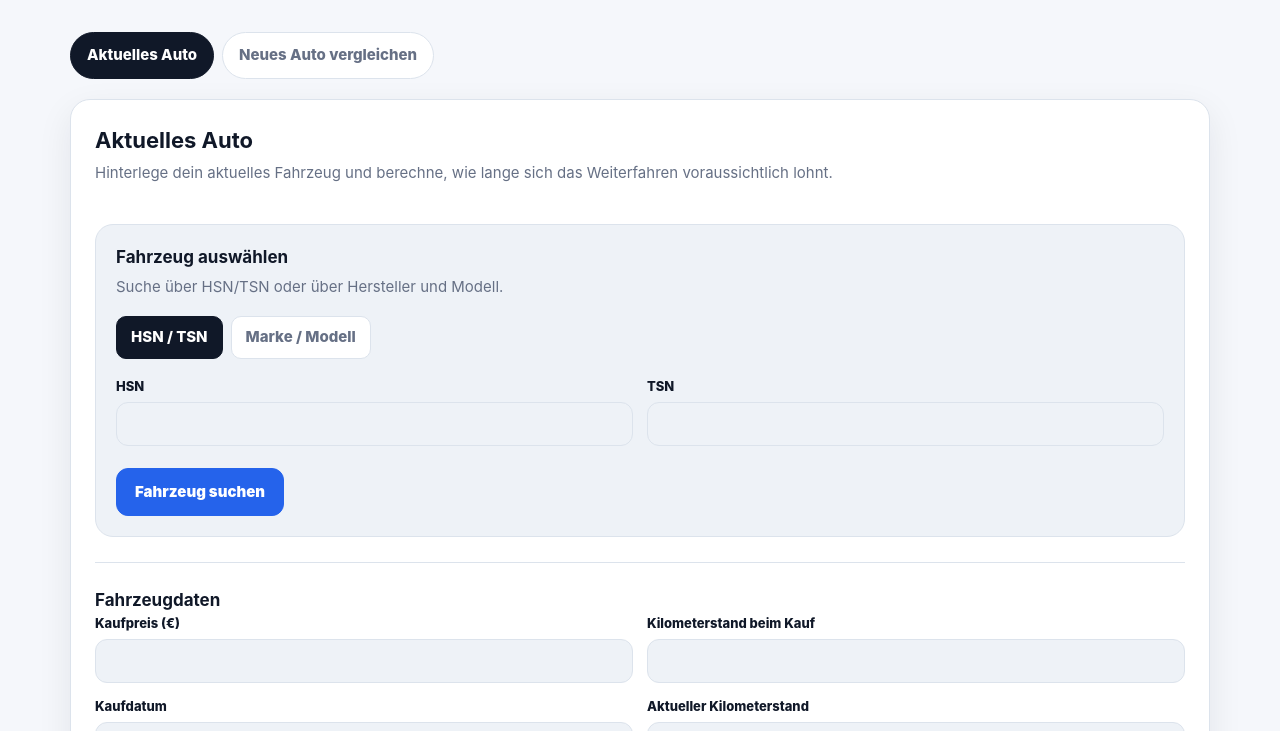
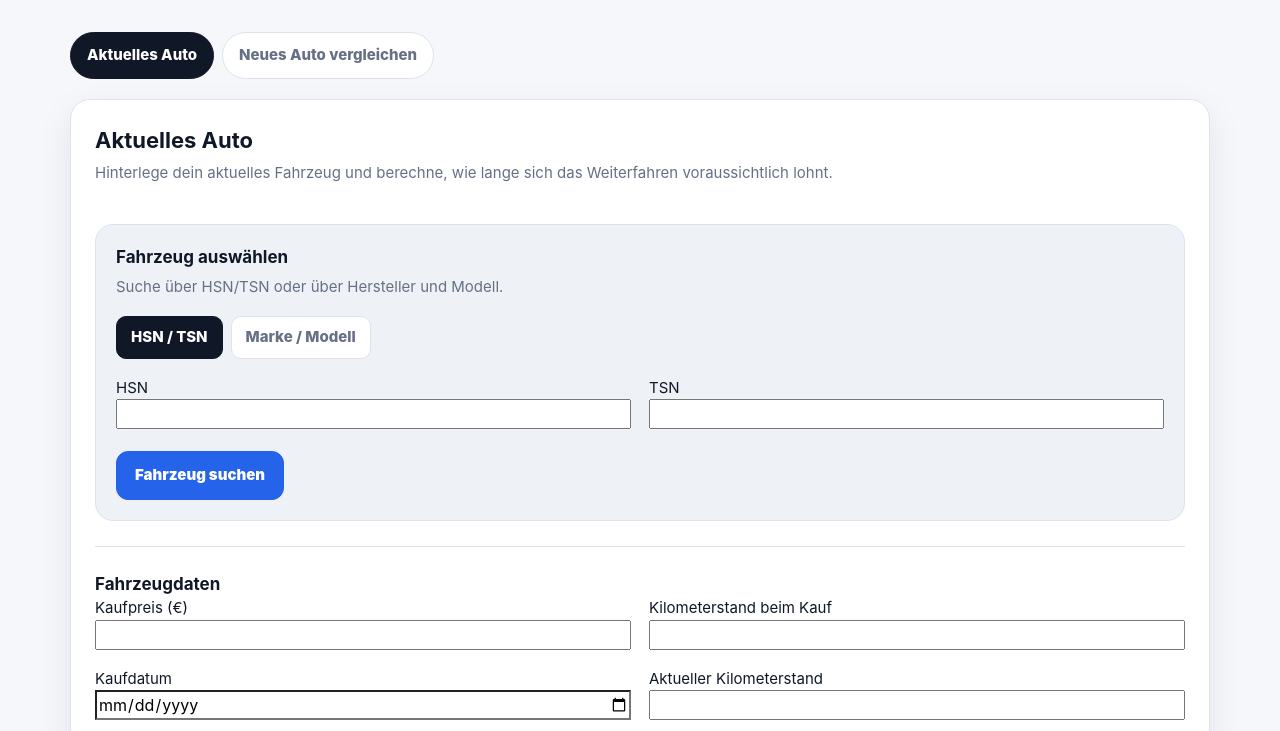
Before and after one commit to yatamci/autolohnt, a website: page index.html in a window 1280 px wide. Shown: the part 69-800 px from the top of the page. Drawn offline with Linux system fonts and the light colour scheme; no server answers.

Commit message:
styles.css aktualisieren

```diff
--- a/styles.css
+++ b/styles.css
@@ -244,66 +244,69 @@ h3 {
   margin: 0 0 18px;
 }
 
-
 /* =========================================================
-   GRID
-========================================================= */
+   FORMULARFELDER
+   ========================================================= */
 
 .grid {
   display: grid;
-
-  grid-template-columns:
-    repeat(2, minmax(0, 1fr));
-
-  gap: 14px;
+  grid-template-columns: repeat(2, minmax(0, 1fr));
+  gap: 18px;
 }
 
-.wide {
-  grid-column: 1 / -1;
+.grid > label {
+  min-width: 0;
+}
+
+input,
+select,
+textarea {
+  width: 100%;
+  min-width: 0;
+  max-width: 100%;
+  box-sizing: border-box;
+  font-size: 16px;
 }
 
 
 /* =========================================================
-   INPUTS
-========================================================= */
+   DATUMSFELDER
+   ========================================================= */
 
-label {
-  display: flex;
-  flex-direction: column;
-  gap: 6px;
+/*
+ * iOS/Safari behandelt input[type="date"] teilweise anders
+ * als normale Text- und Number-Inputs.
+ *
+ * Diese Regeln sorgen dafür, dass auch Erstzulassung und
+ * Kaufdatum exakt die gleiche Breite wie die übrigen Felder
+ * erhalten.
+ */
 
-  font-size: 13px;
-  font-weight: 800;
+input[type="date"] {
+  width: 100%;
+  min-width: 0;
+  max-width: 100%;
+  box-sizing: border-box;
+
+  -webkit-appearance: none;
+  appearance: none;
+
+  font-size: 16px;
 }
 
-input,
-select {
-  width: 100%;
 
-  padding: 11px 12px;
+/* =========================================================
+   iPHONE / iOS – AUTOMATISCHEN ZOOM VERHINDERN
+   ========================================================= */
 
-  border: 1px solid var(--line);
-
-  border-radius: 12px;
-
-  background: var(--surface2);
-  color: var(--text);
-
-  outline: 0;
-}
-
-input:focus,
-select:focus {
-  border-color: var(--blue);
-
-  box-shadow:
-    0 0 0 3px
-    rgba(37, 99, 235, 0.15);
-}
-
-select:disabled {
-  opacity: 0.55;
-}
+/*
+ * Safari zoomt beim Fokussieren eines Formularfeldes
+ * automatisch hinein, wenn dessen Schrift kleiner als
+ * 16px ist.
+ *
+ * 16px verhindert diesen Zoom zuverlässig, ohne dass
+ * JavaScript notwendig ist.
+ */
 
 
 /* =========================================================
```
